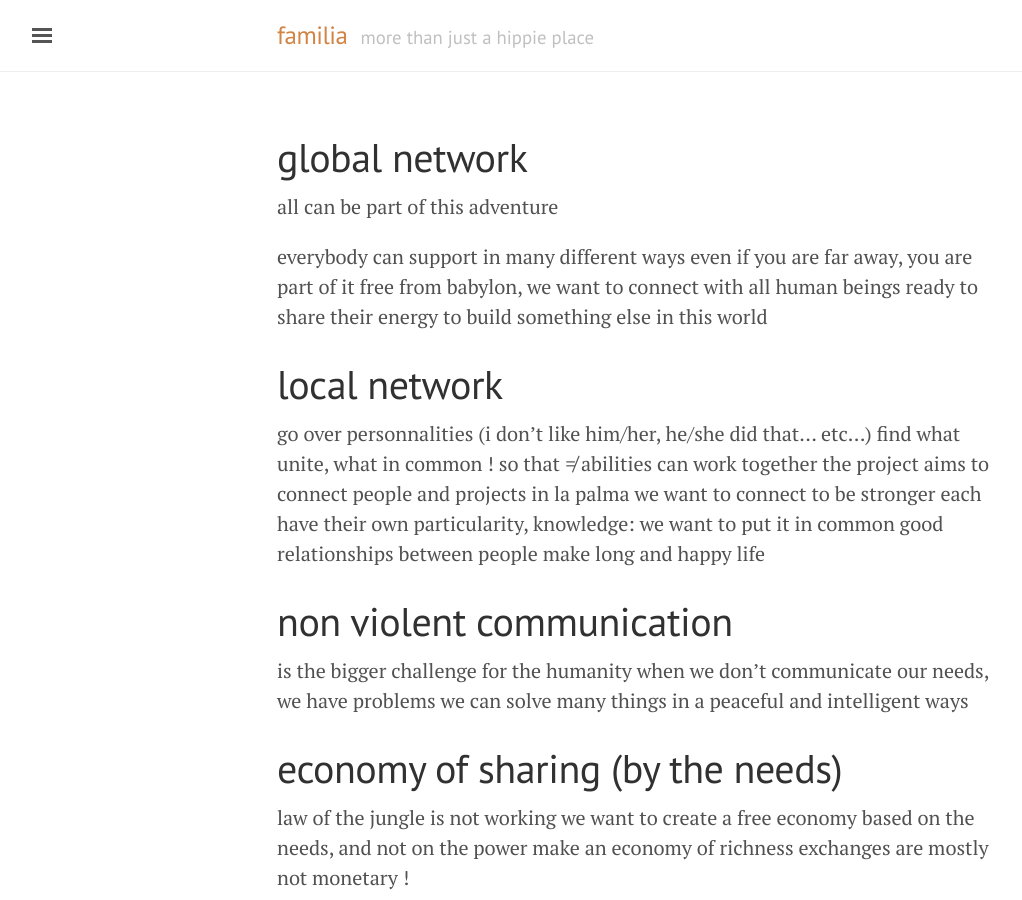
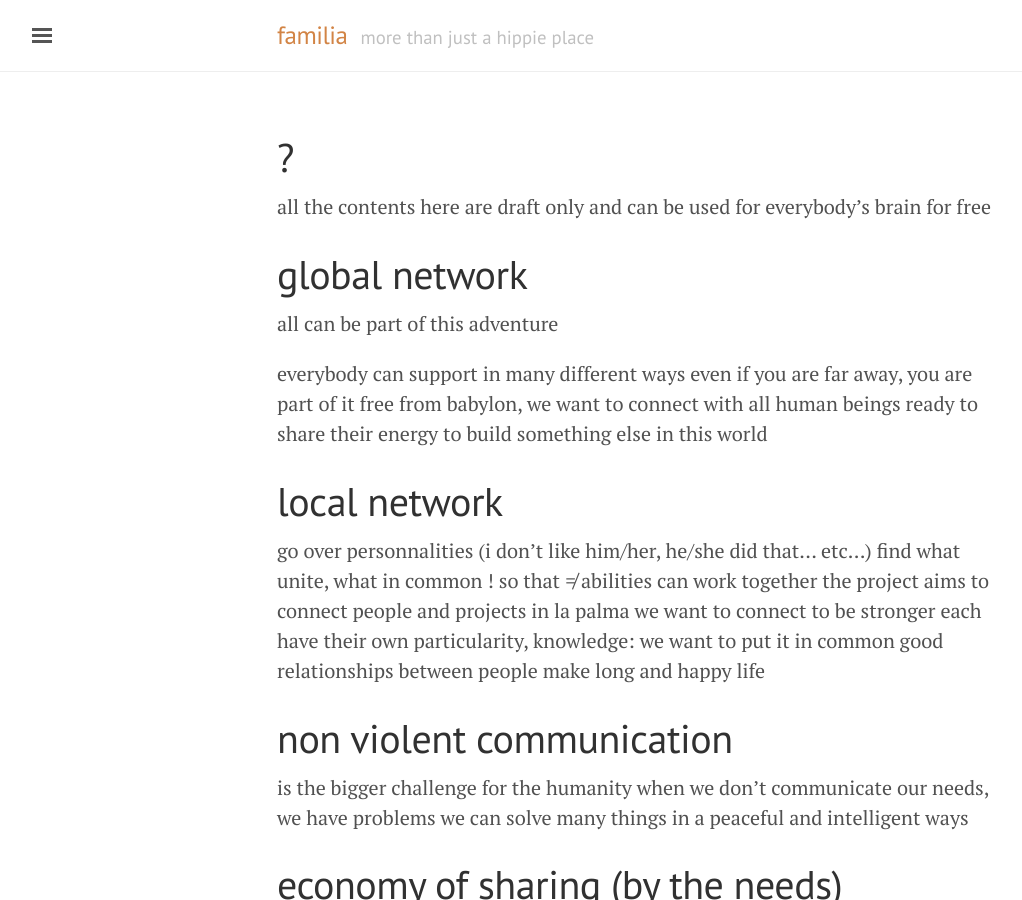
Before and after one commit to lamalta/lamalta.github.io, a Jekyll site: the page built from cells.md, in a window 1280 px wide and 900 px high. Shown: the whole window, without its empty margins (3-1025 px from the left). Built offline with Jekyll 4.4.1, drawn with Linux system fonts in a browser that asks for light colours.

Commit message:
Updated cells.md

```diff
--- a/cells.md
+++ b/cells.md
@@ -3,7 +3,11 @@ layout: page
 title: cells
 permalink: /cells/
 icon: sun-o
+published: true
 ---
+# ?
+all the contents here are draft only and can be used for everybody's brain for free
+
 # global network
 all can be part of this adventure
 
```
